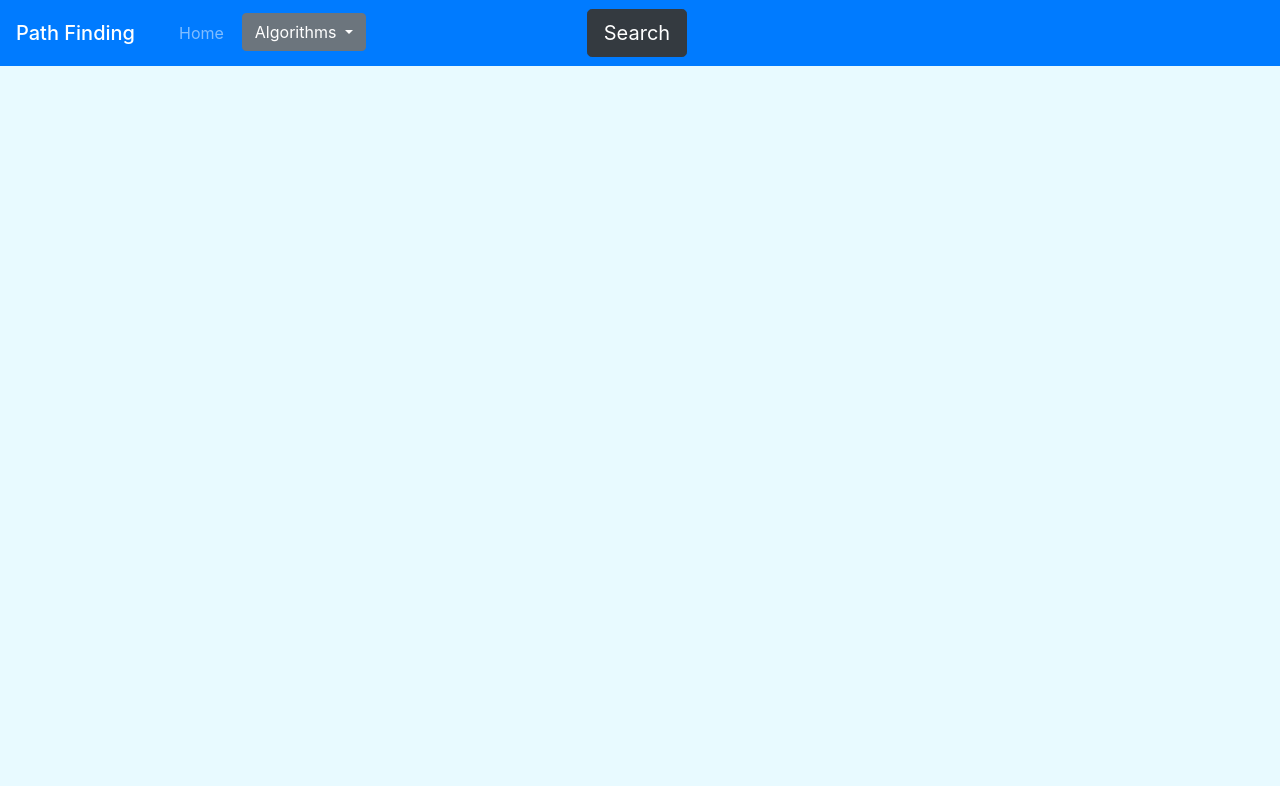
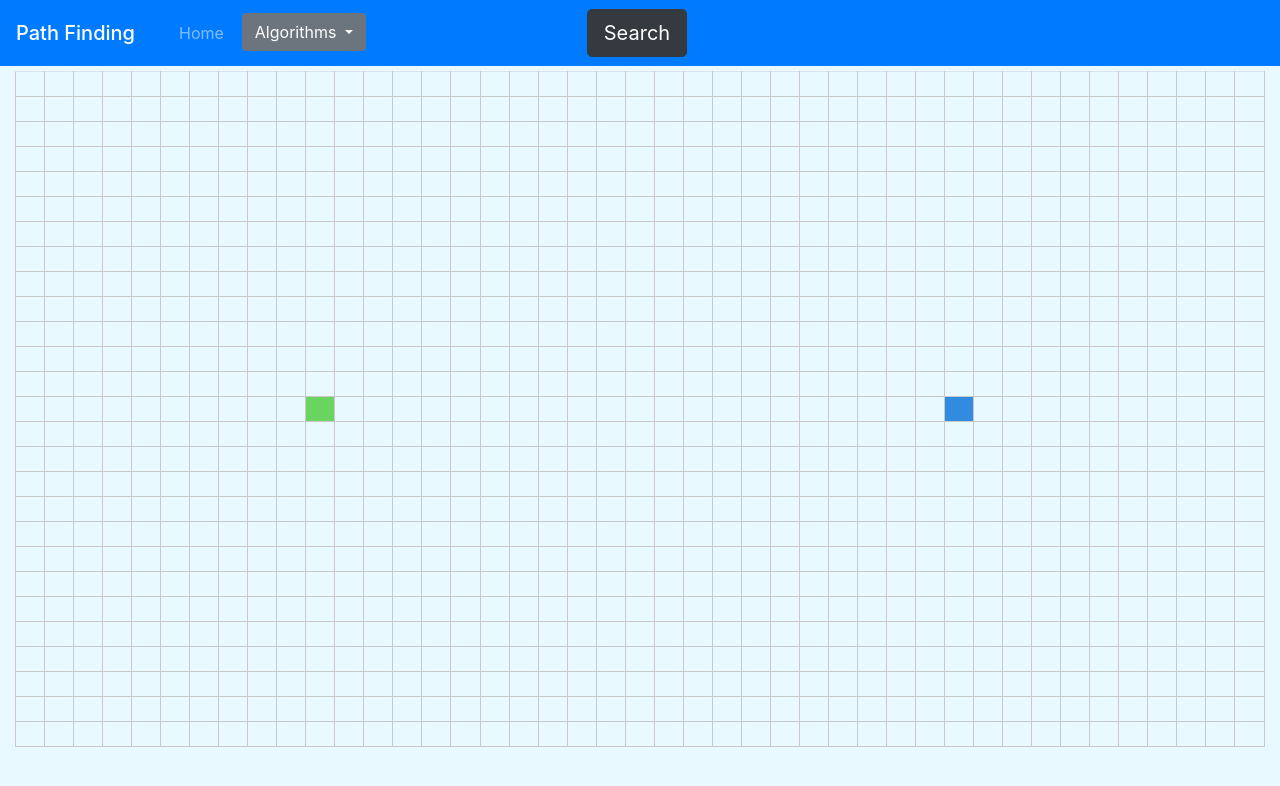
Before and after one commit to ThomasRainford/Algorithm-Visualiser, a website: page pathfinding.html in a window 1280 px wide. Drawn offline with nearby package versions, Linux system fonts and the light colour scheme.

Commit message:
Grid works as intended after refactor

```diff
--- a/pathfinding.html
+++ b/pathfinding.html
@@ -65,8 +65,8 @@
 
 
         <script src="https://ajax.googleapis.com/ajax/libs/jquery/3.4.1/jquery.min.js"></script>
-        <script src="script/index.js" charset="utf-8"></script>
-        <script type="module" src="script/grid.js" charset="utf-8"></script>
-        <script type="module" src="script/node.js" charset="utf-8"></script>
+        <script type="module" src="script/index.js" charset="utf-8"></script>
+<!--        <script type="module" src="script/grid.js" charset="utf-8"></script>-->
+<!--        <script type="module" src="script/node.js" charset="utf-8"></script>-->
     </body>
 </html>
--- a/public/script/grid.js
+++ b/public/script/grid.js
@@ -1,5 +1,5 @@
 
-import { Node } from './node';
+import { Node } from './node.js';
 
 /**
  * Create a grid of size width and height.
@@ -10,8 +10,7 @@ import { Node } from './node';
 export function Grid(width, height) {
     this.width = width;
     this.height = height;
-    this.gridArray = this.create2DArray(height);
-    this.createGrid();
+    this.gridArray = create2DArray(height);
 
     /**
      * Creates a table of size width and height.
@@ -20,7 +19,7 @@ export function Grid(width, height) {
      * to he rows. The table data does not contain anything.
      *
      */
-    Grid.prototype.createGrid = function() {
+    this.createGrid = function() {
         let tableHTML = "";
         let startPosition = "";
         let endPosition = "";
@@ -70,13 +69,13 @@ export function Grid(width, height) {
      * @param rows
      * @returns {[]}
      */
-    Grid.prototype.create2DArray = function(rows) {
+    function create2DArray(rows) {
         const array = [];
         for (let col = 0; col < rows; col++) {
             array[col] = [];
         }
         return array;
-    };
+    }
 
     /**
      * Splits a string which represents a position in the grid eg: 1-2
@@ -96,7 +95,7 @@ export function Grid(width, height) {
      * @param row
      */
     Grid.prototype.createUnvisitedNode = function(tdClass, row) {
-        let node = Node(this.getRowCol(tdClass)[0], this.getRowCol(tdClass)[1], 0, "unvisited");
+        let node = new Node(this.getRowCol(tdClass)[0], this.getRowCol(tdClass)[1], 0, "unvisited");
         this.gridArray[row].push(node);
     };
 
@@ -110,7 +109,7 @@ export function Grid(width, height) {
      * @returns {string} - the position of the node.
      */
     Grid.prototype.createStartNode = function(tdClass, row, col) {
-        let node = Node(this.getRowCol(tdClass)[0], this.getRowCol(tdClass)[1], 0, "start");
+        let node = new Node(this.getRowCol(tdClass)[0], this.getRowCol(tdClass)[1], 0, "start");
         this.gridArray[row].push(node);
         return row + "-" + col;
     };
@@ -125,7 +124,7 @@ export function Grid(width, height) {
      * @returns {string} - the position of the node.
      */
     Grid.prototype.createEndNode = function(tdClass, row, col) {
-        let node = Node(this.getRowCol(tdClass)[0], this.getRowCol(tdClass)[1], 0, "end");
+        let node = new Node(this.getRowCol(tdClass)[0], this.getRowCol(tdClass)[1], 0, "end");
         this.gridArray[row].push(node);
         return row + "-" + col;
     };
--- a/public/script/index.js
+++ b/public/script/index.js
@@ -151,10 +151,11 @@
 //     }
 // }
 
-import { Grid } from './grid';
+import { Grid } from './grid.js';
 
 $(document).ready(function () {
-    let grid = Grid($(window).width() / 30, $(window).height() / 30);
+    let grid = new Grid($(window).width() / 30, $(window).height() / 30);
+    grid.createGrid();
     //grid.logGrid();
 
     // When the mouse is dragged around the table, select the cells
```
